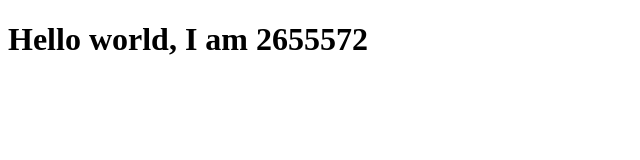
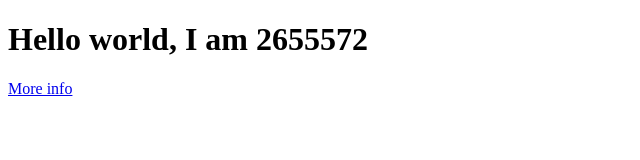
Before and after one commit to ZaneerahEssop/SoftwareDesign2655572, a plain HTML site: page index.html in a window 1280 px wide. Shown: the full height of the page, 0-640 px from the left. Drawn offline with Linux system fonts and the light colour scheme.

Commit message:
lab2 link added

```diff
--- a/index.html
+++ b/index.html
@@ -3,7 +3,7 @@
 <body>
 
     <h1>Hello world, I am 2655572</h1>
-    <a href="https://zaneerahessop.github.io/SoftwareDesign2655572/2655572-lab2.html"></a>
+    <a href="https://zaneerahessop.github.io/SoftwareDesign2655572/2655572-lab2.html">More info</a>
 
 </body>
 </html>
```
